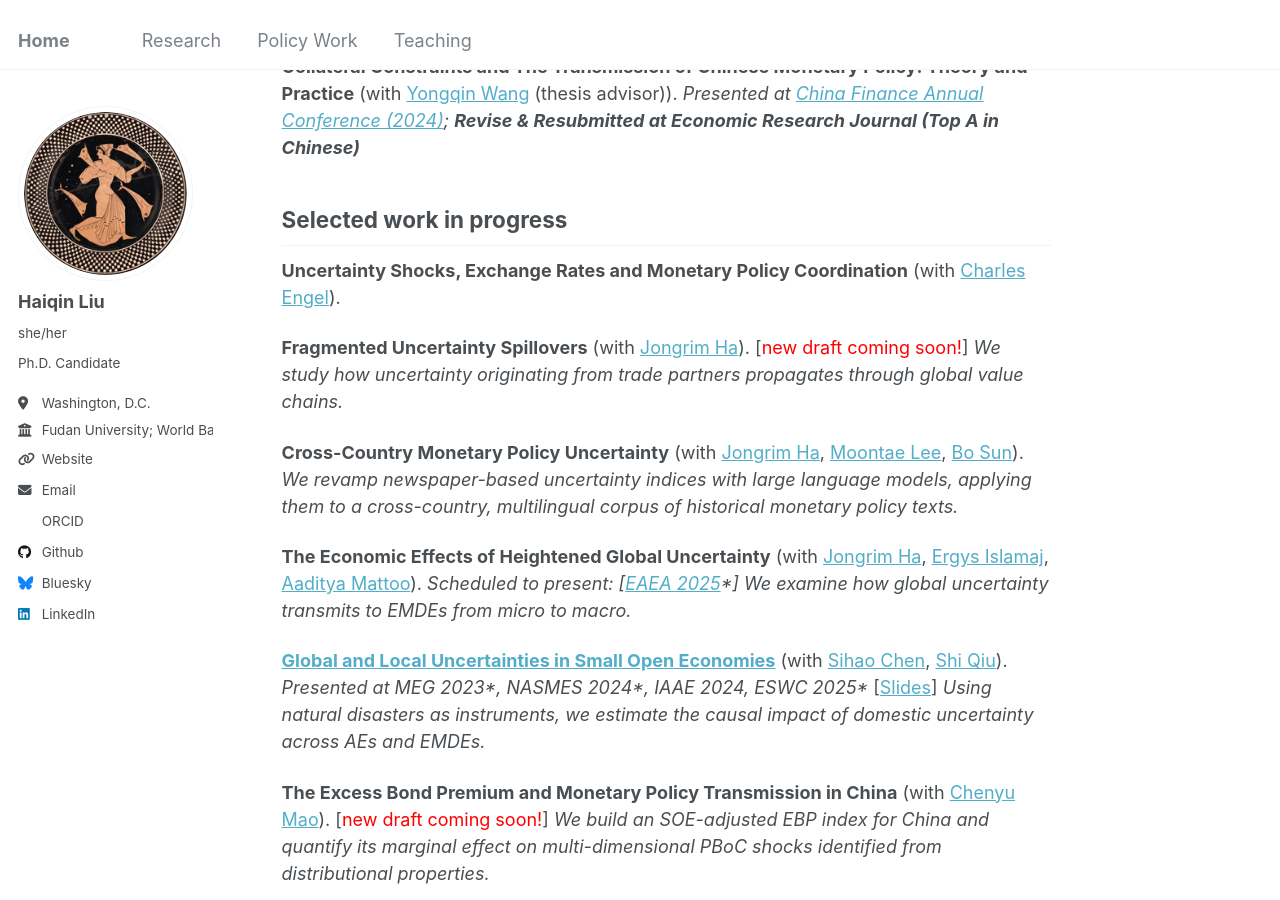
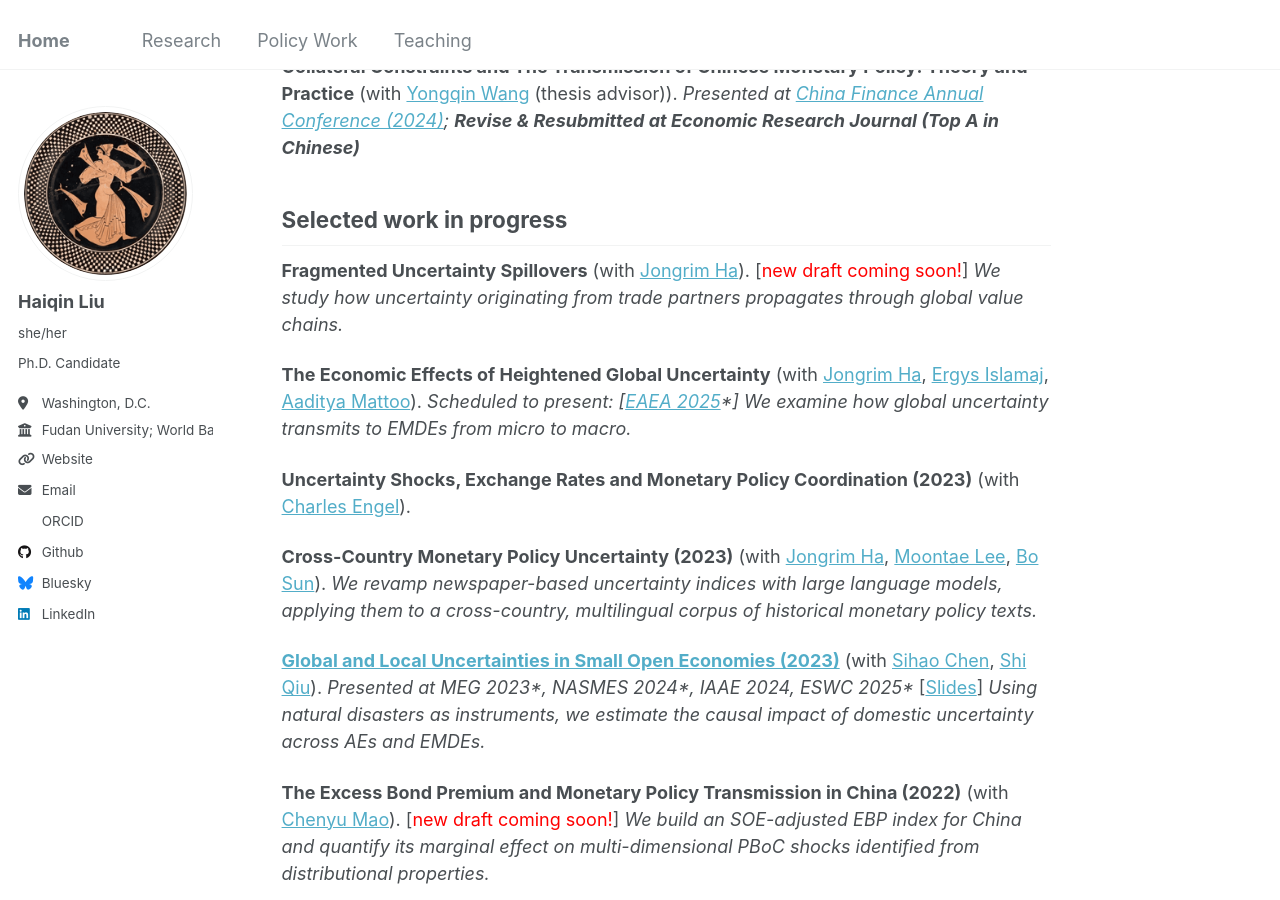
Before and after one commit to liuhaiqinFDU/liuhaiqinFDU.github.io, a Jekyll site: the page built from research.md, in a window 1280 px wide and 900 px high, scrolled down 344 px. Built offline with Jekyll 4.4.1, drawn with Linux system fonts in a browser that asks for light colours; some web fonts are replaced.

Commit message:
Update research.md

```diff
--- a/research.md
+++ b/research.md
@@ -19,20 +19,20 @@ title: ""
 
 ## Selected work in progress
 
-**Uncertainty Shocks, Exchange Rates and Monetary Policy Coordination** (with [Charles Engel](https://users.ssc.wisc.edu/~cengel/)).
-
 **Fragmented Uncertainty Spillovers** (with [Jongrim Ha](https://www.jongrimha.com/)). [<font color="red">new draft coming soon!</font>]
 *We study how uncertainty originating from trade partners propagates through global value chains.*
-
-**Cross-Country Monetary Policy Uncertainty** (with [Jongrim Ha](https://www.jongrimha.com/), [Moontae Lee](https://business.uic.edu/profiles/lee-moontae/), [Bo Sun](https://sites.google.com/site/bosun09/home)).
-*We revamp newspaper-based uncertainty indices with large language models, applying them to a cross-country, multilingual corpus of historical monetary policy texts.*
 
 **The Economic Effects of Heightened Global Uncertainty** (with [Jongrim Ha](https://www.jongrimha.com/), [Ergys Islamaj](https://www.worldbank.org/en/about/people/e/ergys-islamaj), [Aaditya Mattoo](https://www.worldbank.org/en/about/people/a/aaditya-mattoo)). *Scheduled to present: [[EAEA 2025](https://www.eaeaweb.com/)\*]*
 *We examine how global uncertainty transmits to EMDEs from micro to macro.*
 
-[**Global and Local Uncertainties in Small Open Economies**](https://virtual.oxfordabstracts.com/event/73643/submission/1900) (with [Sihao Chen](https://chensihao.weebly.com/), [Shi Qiu](https://sites.google.com/view/shiqiu)). *Presented at MEG 2023\*, NASMES 2024\*, IAAE 2024, ESWC 2025\** [[Slides](https://www.dropbox.com/scl/fi/690rsa9gvvnxmg567utid/global_and_local_uncertainty_slides.pdf?rlkey=ddz6o3kemf8017iaxhhkzcax6&st=fj7ab5o5&dl=0)] *Using natural disasters as instruments, we estimate the causal impact of domestic uncertainty across AEs and EMDEs.*
+**Uncertainty Shocks, Exchange Rates and Monetary Policy Coordination (2023)** (with [Charles Engel](https://users.ssc.wisc.edu/~cengel/)).
 
-**The Excess Bond Premium and Monetary Policy Transmission in China** (with [Chenyu Mao](https://sites.google.com/view/chenyu-sophia-mao/home-page)). [<font color="red">new draft coming soon!</font>] *We build an SOE-adjusted EBP index for China and quantify its marginal effect on multi-dimensional PBoC shocks identified from distributional properties.*
+**Cross-Country Monetary Policy Uncertainty (2023)** (with [Jongrim Ha](https://www.jongrimha.com/), [Moontae Lee](https://business.uic.edu/profiles/lee-moontae/), [Bo Sun](https://sites.google.com/site/bosun09/home)).
+*We revamp newspaper-based uncertainty indices with large language models, applying them to a cross-country, multilingual corpus of historical monetary policy texts.*
+
+[**Global and Local Uncertainties in Small Open Economies (2023)**](https://virtual.oxfordabstracts.com/event/73643/submission/1900) (with [Sihao Chen](https://chensihao.weebly.com/), [Shi Qiu](https://sites.google.com/view/shiqiu)). *Presented at MEG 2023\*, NASMES 2024\*, IAAE 2024, ESWC 2025\** [[Slides](https://www.dropbox.com/scl/fi/690rsa9gvvnxmg567utid/global_and_local_uncertainty_slides.pdf?rlkey=ddz6o3kemf8017iaxhhkzcax6&st=fj7ab5o5&dl=0)] *Using natural disasters as instruments, we estimate the causal impact of domestic uncertainty across AEs and EMDEs.*
+
+**The Excess Bond Premium and Monetary Policy Transmission in China (2022)** (with [Chenyu Mao](https://sites.google.com/view/chenyu-sophia-mao/home-page)). [<font color="red">new draft coming soon!</font>] *We build an SOE-adjusted EBP index for China and quantify its marginal effect on multi-dimensional PBoC shocks identified from distributional properties.*
 
 <!-- We build the EBP index for China adjusted for [Geng and Pan’s (2024)](https://onlinelibrary.wiley.com/doi/10.1111/jofi.13380) SOE premium.-->
 
```
